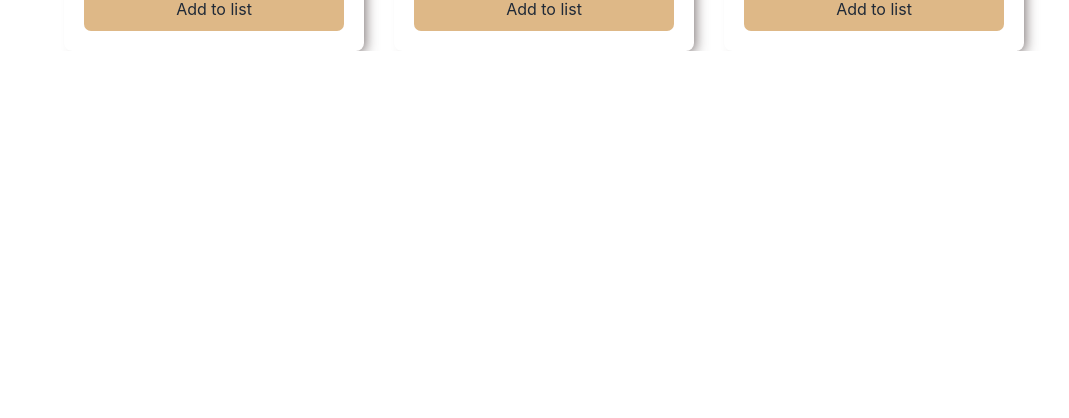
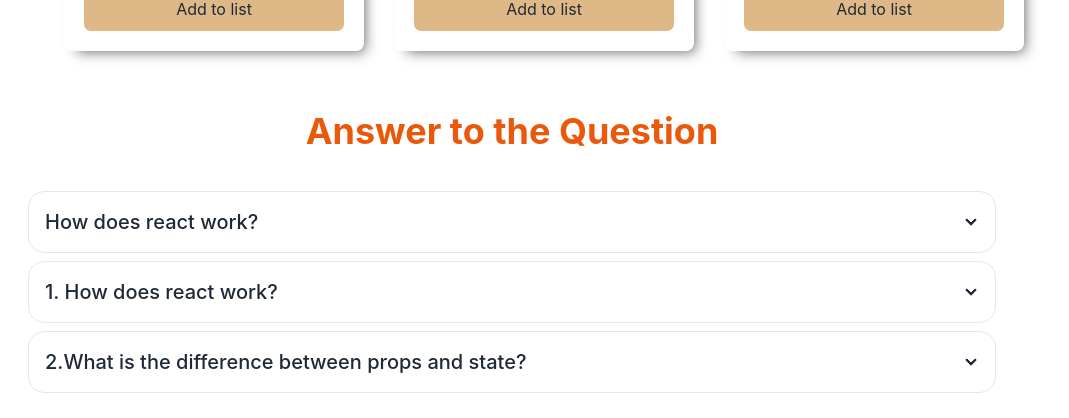
Before and after one commit to ikhlas5/ultra-active-club, a React (Create React App) app: page / in a window 1280 px wide. Shown: the part 1275-1693 px from the top of the page, without its empty margins (0-1069 px from the left). Before the commit the page ends 1326 px from the top, so only its background shows below. Built offline with nearby package versions, Linux system fonts and the light colour scheme.

Commit message:
ten commit

```diff
--- a/src/components/Exercice/Exercice.js
+++ b/src/components/Exercice/Exercice.js
@@ -35,7 +35,7 @@ const Exercice = (props) => {
             </div>
             <div className='flex bg-gray-200 rounded p-2 mt-3 mb-2'>
                 <div className='m-2'>
-                <h3><span className='font-semibold'>75</span>kg</h3>
+                <h3><span className='font-semibold'>55</span>kg</h3>
                 <p> <small>Weight</small> </p>
                 </div>
                 <div className='m-2'>
--- a/src/components/Home/Home.css
+++ b/src/components/Home/Home.css
@@ -7,10 +7,10 @@
     grid-template-columns: repeat(3,1fr);
     gap: 30px;
 }
-/* @media screen  and(min-width: 600px){
+@media screen  and(min-width: 600px){
     .product-container{
         display: grid;
         grid-template-columns: repeat(1,1fr);
         gap: 20px;
     }
-} */
+}
--- a/src/components/Home/Home.js
+++ b/src/components/Home/Home.js
@@ -2,6 +2,7 @@ import { data } from 'autoprefixer';
 import React, { useEffect, useState } from 'react';
 import Exercice from '../Exercice/Exercice';
 import Product from '../Product/Product';
+import Qus from '../Qus/Qus';
 import'./Home.css'
 const Home = () => {
     const[products, setProducts]=useState([]);
@@ -33,6 +34,7 @@ const Home = () => {
             <div>
                 <Exercice addToCart={addToCart} ></Exercice>
              </div>
+             <Qus></Qus>
         </div>
     );
 };
--- /dev/null
+++ b/src/components/Qus/Qus.js
@@ -0,0 +1,35 @@
+import React from 'react';
+
+const Qus = () => {
+    return (
+        <div className='m-5'>
+            <div><h1 className='text-center font-bold text-orange-600 m-10 text-4xl'>Answer to the Question</h1></div>
+            <div tabIndex={0} className="collapse collapse-arrow border border-base-300 bg-base-100 rounded-box m-2">
+            <div className="collapse-title text-xl font-medium">
+                How does react work?
+            </div>
+            <div className="collapse-content">
+                <p>React uses a declarative paradigm that makes it easier to reason about your application and aims to be both efficient and flexible. It designs simple views for each state in your application, and React will efficiently update and render just the right component when your data changes.</p>
+            </div>
+            </div>
+            <div tabIndex={0} className="collapse collapse-arrow border border-base-300 bg-base-100 rounded-box m-2">
+            <div className="collapse-title text-xl font-medium">
+               1. How does react work?
+            </div>
+            <div className="collapse-content">
+                <p>Ans: React uses a declarative paradigm that makes it easier to reason about your application and aims to be both efficient and flexible. It designs simple views for each state in your application, and React will efficiently update and render just the right component when your data changes.</p>
+            </div>
+            </div>
+            <div tabIndex={0} className="collapse collapse-arrow border border-base-300 bg-base-100 rounded-box m-2">
+            <div className="collapse-title text-xl font-medium">
+                2.What is the difference between props and state?
+            </div>
+            <div className="collapse-content">
+                <p>Ans: Props are used to pass data from one component to another. The state is a local data storage that is local to the component only and cannot be passed to other components. The this.setState property is used to update the state values in the component..</p>
+            </div>
+            </div>
+        </div>
+    );
+};
+
+export default Qus;
```
Also changed, not shown: src/components/Qus/Qus.css (added).
